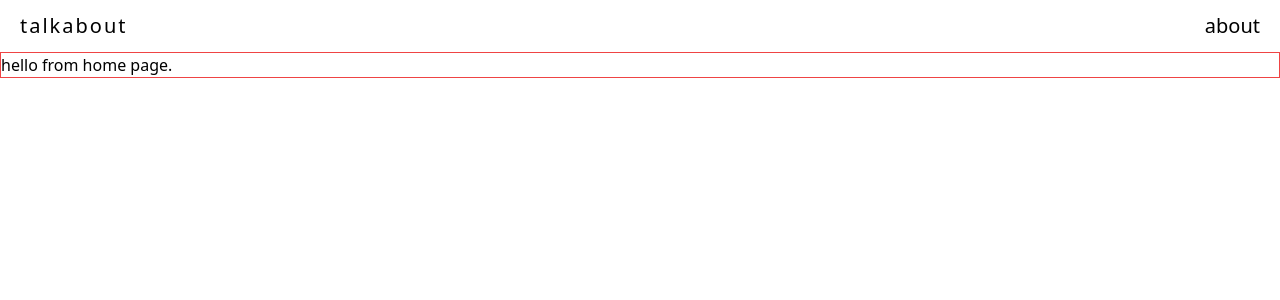
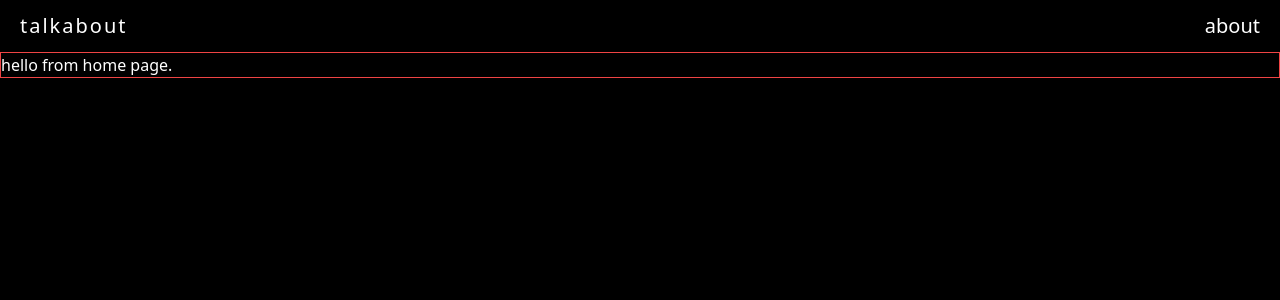
Before and after one commit to ibharathboga/talkabout, a Next.js app: page / in a window 1280 px wide. Shown: the top 300 px of the page. Built offline with nearby package versions, Linux system fonts and the light colour scheme.

Commit message:
next-themes added. dark mode configured

```diff
--- /dev/null
+++ b/src/app/components/theme-provider.js
@@ -0,0 +1,9 @@
+"use client"
+
+import * as React from "react"
+import { ThemeProvider as NextThemesProvider } from "next-themes"
+
+
+export function ThemeProvider({ children, ...props }) {
+    return <NextThemesProvider {...props}>{children}</NextThemesProvider>
+}
--- a/src/app/globals.css
+++ b/src/app/globals.css
@@ -1,3 +1,7 @@
 @tailwind base;
 @tailwind components;
 @tailwind utilities;
+
+html {
+    background-color: black;
+}
--- a/src/app/layout.js
+++ b/src/app/layout.js
@@ -1,4 +1,6 @@
 import "./globals.css";
+
+import { ThemeProvider } from "@/components/theme-provider"
 import Header from "@/components/header";
 
 export const metadata = {
@@ -8,11 +10,13 @@ export const metadata = {
 
 export default function RootLayout({ children }) {
   return (
-    <html lang="en">
+    <html lang="en" className="dark:bg-black" suppressHydrationWarning>
       <body>
-        <Header />
-        {children}
+        <ThemeProvider defaultTheme="dark" attribute="class">
+          <Header />
+          {children}
+        </ThemeProvider>
       </body>
-    </html>
+    </html >
   );
 }
--- a/tailwind.config.js
+++ b/tailwind.config.js
@@ -6,4 +6,5 @@ module.exports = {
     "./src/app/**/*.{js,ts,jsx,tsx,mdx}",
   ],
   plugins: [],
+  darkMode: 'class'
 };
```
Also changed, not shown: package.json (+6 -5 lines), 1 other file (tests, documents, lock files or other folders).
